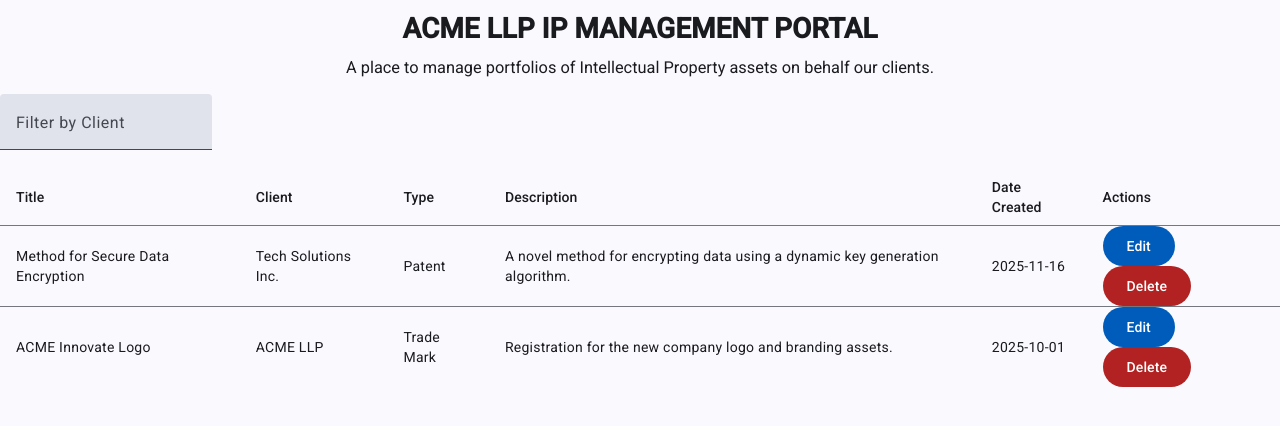
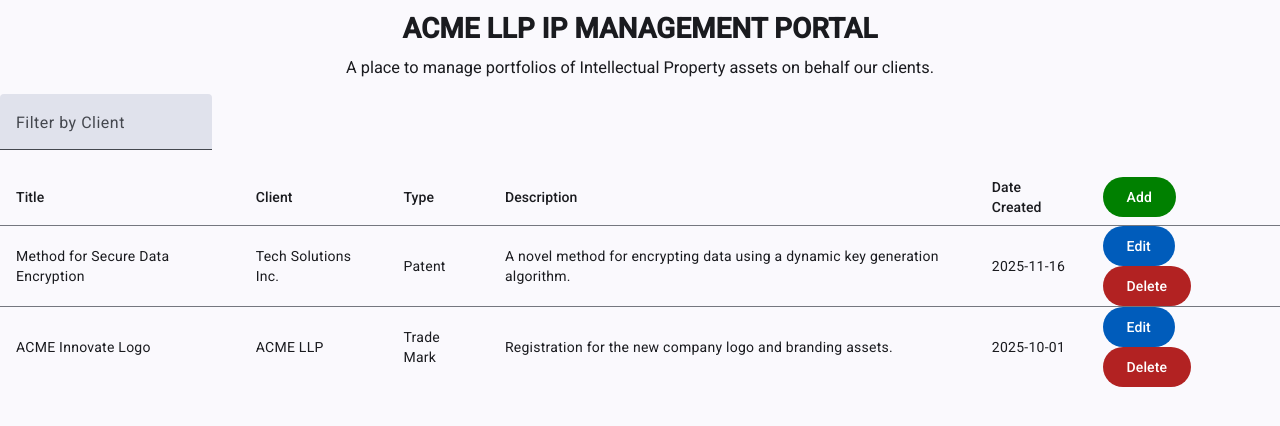
Before and after one commit to JC-JobInterviews/potter_clarkson, an Angular app in the folder potter.client/: page / in a window 1280 px wide. Shown: the top 426 px of the page. Built offline with nearby package versions, Linux system fonts and the light colour scheme.

Commit message:
add buttonn (#37)

```diff
--- a/potter.client/src/app/app.css
+++ b/potter.client/src/app/app.css
@@ -1,4 +1,9 @@
 .custom-green-button {
+  background-color: green !important;
+  color: white;
+}
+
+.custom-red-button {
   background-color: firebrick !important;
-  color: white; /* Ensure text is readable */
+  color: white;
 }
--- a/potter.client/src/app/app.html
+++ b/potter.client/src/app/app.html
@@ -33,10 +33,12 @@
     <td mat-cell *matCellDef="let element"> {{element.dateCreated | date:'yyyy-MM-dd'}} </td>
   </ng-container>
   <ng-container matColumnDef="actions">
-    <th mat-header-cell *matHeaderCellDef> Actions </th>
+    <th mat-header-cell *matHeaderCellDef>
+      <button matButton="filled" class="custom-green-button" (click)="onAdd()" aria-label="Add asset">Add</button>
+    </th>
     <td mat-cell *matCellDef="let element">
       <button matButton="filled" (click)="onEdit(element)" aria-label="Edit asset" style="margin-right: 10px;">Edit</button>
-      <button matButton="filled" class="custom-green-button" (click)="onDelete(element)" aria-label="Delete asset">Delete</button>
+      <button matButton="filled" class="custom-red-button" (click)="onDelete(element)" aria-label="Delete asset">Delete</button>
     </td>
   </ng-container>
   <tr mat-header-row *matHeaderRowDef="displayedColumns"></tr>
--- a/potter.client/src/app/app.ts
+++ b/potter.client/src/app/app.ts
@@ -57,6 +57,11 @@
 
   // protected readonly title = signal('potter.client');
 
+  onAdd(): void {
+    console.log('Add button clicked');
+    alert(`Add asset`);
+  }
+
   onEdit(asset: IntellectualPropertyAsset): void {
     console.log('Edit clicked for:', asset.internalReference);
     alert(`Editing asset: ${asset.title}`);
--- a/potter.client/src/app/types.ts
+++ b/potter.client/src/app/types.ts
@@ -1,5 +1,5 @@
 export type IntellectualPropertyAsset = {
-  internalReference: string; // I would use a type like UUID/GUID for this, normally generated for us by NoSQL DB's.
+  internalReference: string; // TODO - I would use a type like UUID/GUID for this, normally generated for us by NoSQL DB's.
   title: string;
   client: string;
   type: 'Patent' | 'Trade Mark';
```
